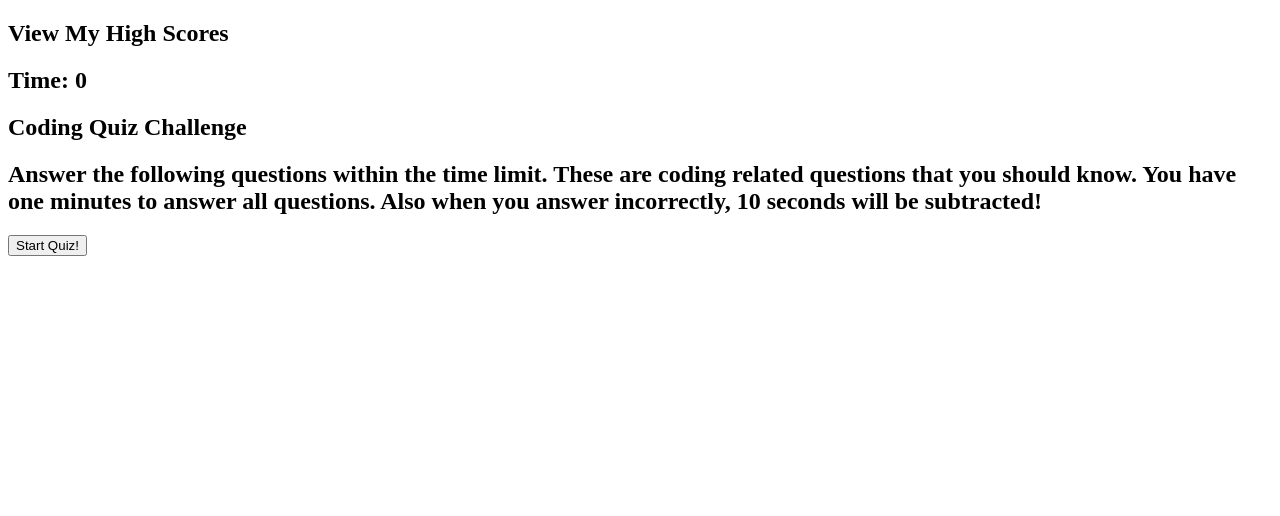
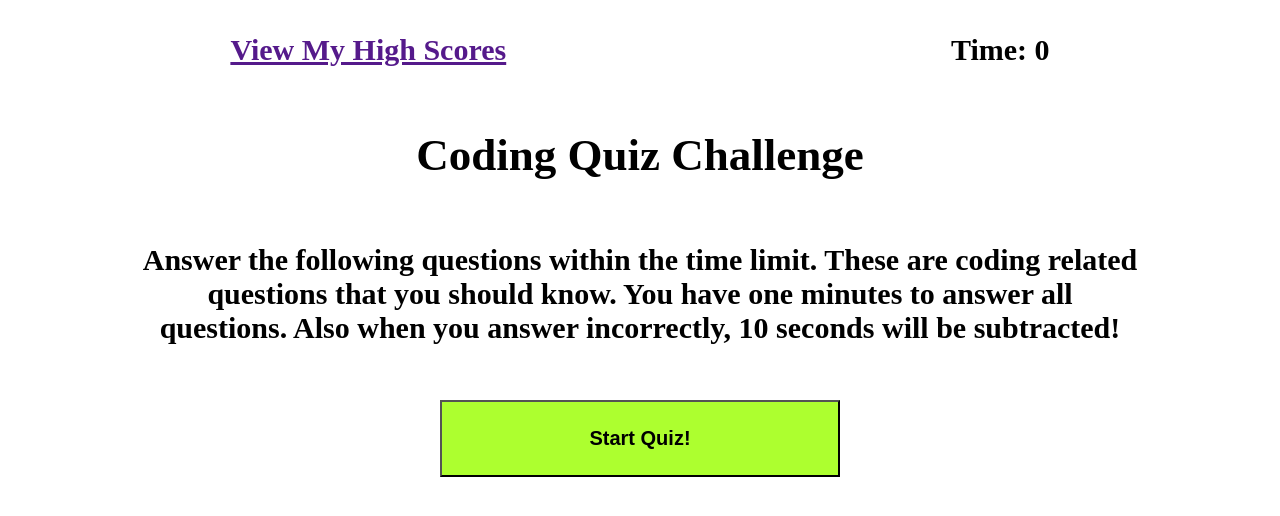
Before and after one commit to ralloMatt/timedQuiz, a plain HTML site: page index.html in a window 1280 px wide. Drawn offline with Linux system fonts and the light colour scheme.

Commit message:
added styles for html

```diff
--- a/assets/css/style.css
+++ b/assets/css/style.css
@@ -0,0 +1,52 @@
+:root { /*CSS Variables */
+    --buttonColor: greenyellow;
+}
+
+.rowHeader {
+    display: flex;
+    flex-direction: row;
+    flex-wrap: wrap;
+    justify-content: space-around;
+    align-items: center;
+}
+
+.colMain {/* Creates Flexbox column for main stuff*/
+    display: flex;
+    flex-direction: column;
+    flex-wrap: wrap;
+    justify-content: center;
+    align-items: center;
+}
+
+.colMainItem { /* Flex item for main flexbox column */
+    width: 1000px;
+    text-align: center;
+}
+
+.buttonStyle{ /* The styles for the buttons */
+    background-color:var(--buttonColor);
+    padding: 25px 32px;
+    font-size: 20px;
+    font-weight: bold;
+    margin: 30px;
+    width: 400px;
+    cursor: pointer;
+}
+
+h1 {
+    font-size: 45px;
+}
+
+h2 {
+    font-size: 30px;
+}
+
+/*Media Queries */
+@media screen and (max-width: 992px) { /* When screen is smaller */
+    .colMainItem { /* Flex item for main flexbox column */
+        width: auto;
+    }
+    .buttonStyle {
+        width: 400px;
+    }
+}
--- a/index.html
+++ b/index.html
@@ -5,25 +5,26 @@
     <meta name="viewport" content="width=device-width, initial-scale=1.0" />
     <meta http-equiv="X-UA-Compatible" content="ie=edge" />
     <title>Coding Quiz</title>
+    <link rel="stylesheet" href="./assets/css/style.css" />
   </head>
   <body>
     <header>
-        <section>
-            <h2>View My High Scores</h2>
+        <section class="rowHeader">
+            <h2><a href="">View My High Scores</a></h2>
             <h2>Time: <span>0</span></h2>
         </section>
     </header>
 
-    <section>
-        <h1>Coding Quiz Challenge</h1>
+    <section class="colMain">
+        <h1 class="colMainItem">Coding Quiz Challenge</h1>
 
-        <h2>Answer the following questions within the time limit. These are coding related questions that you should know. You have one minutes to answer all questions. Also when you answer incorrectly, 10 seconds will be subtracted!</h2>
+        <h2 class="colMainItem">Answer the following questions within the time limit. These are coding related questions that you should know. You have one minutes to answer all questions. Also when you answer incorrectly, 10 seconds will be subtracted!</h2>
 
-        <button id="startGame">Start Quiz!</button>
+        <button id="startQuiz" class="colMainItem buttonStyle">Start Quiz!</button>
 
     </section>
 
 
-    <script src="./assets/script.js"></script>
+    <script src="./assets/js/script.js"></script>
   </body>
 </html>
```
